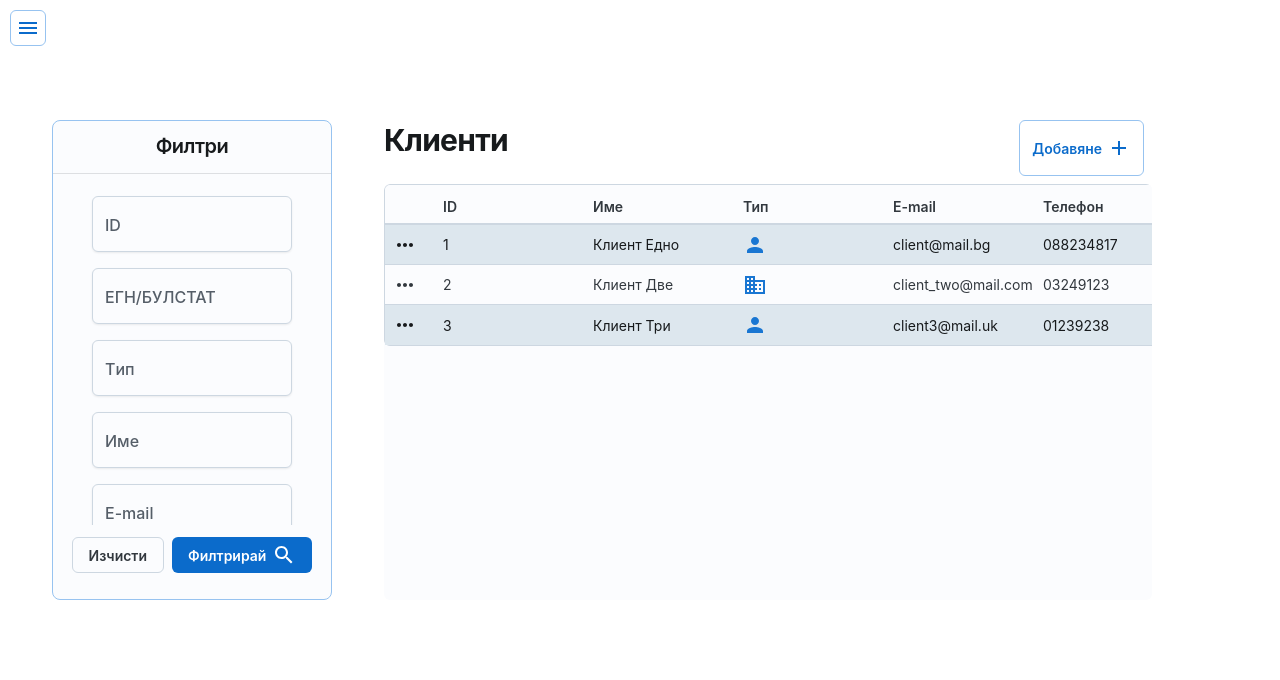
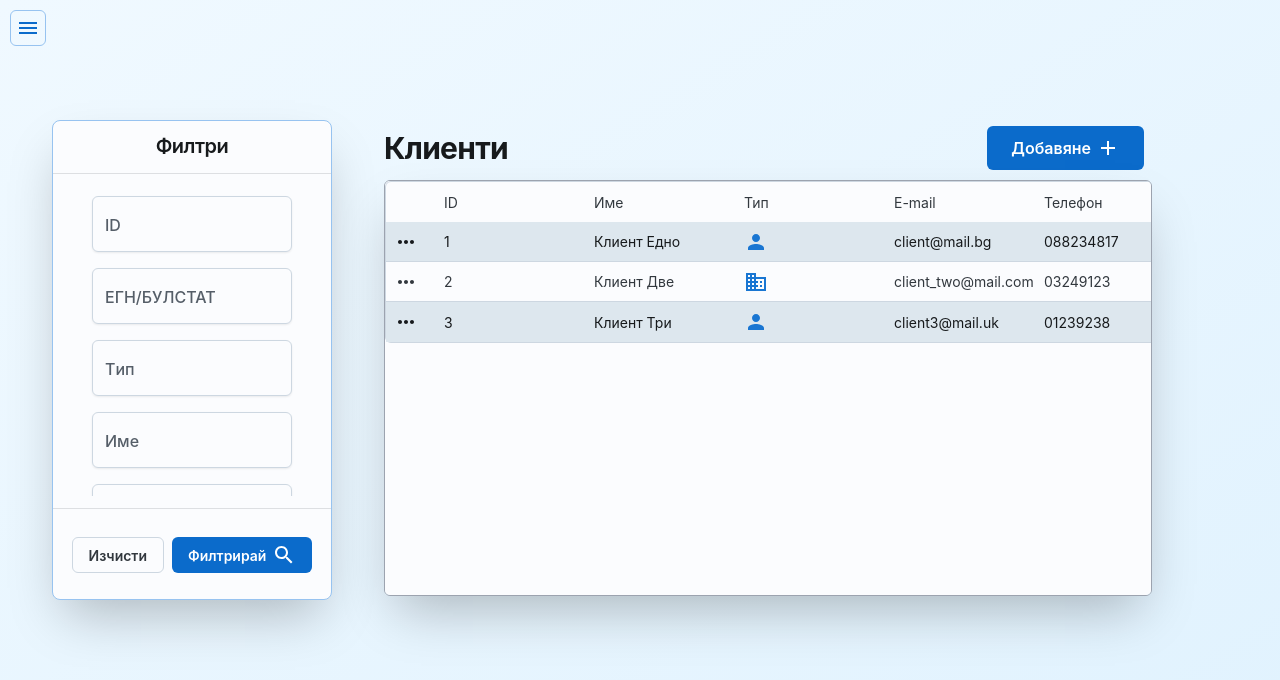
Before and after one commit to PreslavGit/BRS-4, a React (Vite) app: page /clients in a window 1280 px wide. Shown: the top 680 px of the page. Built offline with nearby package versions, Linux system fonts and the light colour scheme; sample sign-in values are in the browser's storage; a web font is replaced by a local one.

Commit message:
added background

```diff
--- a/src/Components/DataTable.tsx
+++ b/src/Components/DataTable.tsx
@@ -28,18 +28,18 @@ export function DataTable<T>({ headers, data, tableName, url, hideAction, addURL
 
     return (
         <div className="w-full h-[60vh] mr-[10vw] max-w-[60vw]">
-            <div className={`w-full h-[7vh] pr-2 mb-[1vh] flex flex-row justify-between`} key={'actionHeader'}>
+            <div className={`w-full h-[7vh] pr-2 mb-[0.5vh] flex flex-row justify-between items-center`} key={'actionHeader'}>
                 <Typography level='h2'>{tableName}</Typography>
-                <Button size="sm" variant="outlined" onClick={() => n(addLink)}>Добавяне <Add sx={{ marginLeft: '5px', }} /></Button>
+                <Button size="lg" variant="solid" onClick={() => n(addLink)} sx={{paddingX: '-5px'}}>Добавяне <Add sx={{ marginLeft: '5px', }} /></Button>
             </div>
-            <Sheet sx={{ height: '52vh', overflow: 'auto', borderRadius: 'sm' }}>
+            <Sheet sx={{ height: '52vh', overflow: 'auto', borderRadius: 'sm', boxShadow: '0 25px 50px -12px rgb(0 0 0 / 0.25)', border: 'solid 1px rgb(156 163 175)' }}>
                 <Table variant="outlined" hoverRow stickyHeader stripe={'odd'}>
                     <thead>
                         <tr className="h-[30px]">
-                            <th className={`w-[50px] ${hideAction ? 'hidden' : ''}`} key={'actionHeader'}></th>
+                            <td className={`w-[50px] border-0 ${hideAction ? 'hidden' : ''}`} key={'actionHeader'}></td>
                             {Object.keys(headers).map(h => {
                                 const key = h as keyof T;
-                                return <th key={headers[key]} className="w-[150px]">{headers[key]}</th>
+                                return <td key={headers[key]} className="w-[150px] rounded">{headers[key]}</td>
                             })}
                         </tr>
                     </thead>
--- a/src/Components/Layout.tsx
+++ b/src/Components/Layout.tsx
@@ -1,5 +1,5 @@
-import { Diversity3, Logout, Menu, ProductionQuantityLimits, ProductionQuantityLimitsTwoTone, ShoppingCart, SupervisorAccount, TextSnippet } from "@mui/icons-material";
-import { IconButton, List, ListItemButton, ModalClose, Typography } from "@mui/joy";
+import { Diversity3, Logout, Menu, ShoppingCart, SupervisorAccount, TextSnippet } from "@mui/icons-material";
+import { IconButton, List, ListItemButton, ModalClose } from "@mui/joy";
 import Drawer from "@mui/joy/Drawer/Drawer";
 import { useState } from "react";
 import { NavLink, Outlet } from "react-router-dom";
@@ -12,7 +12,7 @@ export function Layout() {
     const [drawerOpen, setDrawerOpen] = useState(false)
 
     return (
-        <>
+        <div className="h-screen bg-gradient-to-br from-sky-50 to-sky-100">
             <IconButton variant="outlined" color="primary" onClick={() => setDrawerOpen(true)} sx={{ margin: '10px' }}>
                 <Menu />
             </IconButton>
@@ -43,9 +43,11 @@ export function Layout() {
                             </ListItemButton>
                         </NavLink>
                     </List>
-                    <IconButton variant="plain" color="danger" onClick={() => setDrawerOpen(true)} sx={{ margin: '10px' }}>
-                        <NavLink to={`login`} onClick={() => localStorage.removeItem('logged')} className={'mr-4'}>Излизане</NavLink>
-                        <Logout />
+                    <IconButton variant="plain" color="danger" onClick={() => localStorage.removeItem('logged')} sx={{ margin: '10px' }}>
+                        <NavLink to={`login`} className={'mr-4 w-full'}>
+                            Излизане
+                            <Logout sx={{marginLeft: '10px'}}/>
+                        </NavLink>
                     </IconButton>
                 </div>
             </Drawer>
@@ -58,6 +60,6 @@ export function Layout() {
             }
 
             <Outlet />
-        </>
+        </div>
     )
 }
--- a/src/Components/TableFilter.tsx
+++ b/src/Components/TableFilter.tsx
@@ -30,7 +30,7 @@ export function TableFilter({ formInputs, url, fetcher, setData }: props) {
     }
 
     return (
-        <Card sx={{ width: '280px', height: '60vh', padding: '10px', margin: 'auto' }} color="primary">
+        <Card sx={{ width: '280px', height: '60vh', padding: '10px', margin: 'auto', boxShadow: '0 25px 50px -12px rgb(0 0 0 / 0.25)' }} color="primary">
             <Typography level="h4" textAlign='center'>Филтри</Typography>
             <Divider />
             <div className="overflow-y-scroll h-full flex flex-col">
@@ -40,7 +40,8 @@ export function TableFilter({ formInputs, url, fetcher, setData }: props) {
                     })}
                 </Stack>
             </div>
-            <div className="flex justify-center gap-2 mb-4">
+            <Divider />
+            <div className="flex justify-center gap-2 my-4">
                 <Button variant="outlined" color="neutral" onClick={clearForm}>Изчисти</Button>
                 <Button variant="solid" color="primary" onClick={getFiltered}>Филтрирай<Search sx={{ marginLeft: '6px' }} /></Button>
             </div>
--- a/src/Components/Tabs/Clients/ManageClient.tsx
+++ b/src/Components/Tabs/Clients/ManageClient.tsx
@@ -53,8 +53,8 @@ export function ManageClient({ type }: { type: 'Add' | 'Edit'}) {
     }
 
     return (
-        <div className="sm:w-[600px] w-[300px] p-4 rounded-xl border-blue-300 border-[1px] m-auto mt-12">
-            <Typography level="h3" sx={{ marginBottom: '10px' }}>{caption}</Typography>
+        <div className="sm:w-[600px] w-[300px] p-4 rounded-xl border-blue-300 border-[1px] m-auto mt-12 bg-gradient-to-tl from-sky-50 to-sky-100 shadow-xl">
+            <Typography level="h2" sx={{ margin: '10px', marginBottom: '20px' }}>{caption}</Typography>
             <Stack spacing={2} direction="row" flexWrap="wrap" useFlexGap justifyContent={'center'}>
                 {(Object.keys(labels) as (keyof Client)[]).map((i, ind) => {
                     if(ind === 0 && type === "Add") return null
--- a/src/Components/Tabs/Companies/ManageCompany.tsx
+++ b/src/Components/Tabs/Companies/ManageCompany.tsx
@@ -40,8 +40,8 @@ export function ManageCompany({ type }: { type: 'Add' | 'Edit'}) {
     }
 
     return (
-        <div className="sm:w-[600px] w-[300px] p-4 rounded-xl border-blue-300 border-[1px] m-auto mt-12">
-            <Typography level="h3" sx={{ marginBottom: '10px' }}>{caption}</Typography>
+        <div className="sm:w-[600px] w-[300px] p-4 rounded-xl border-blue-300 border-[1px] m-auto mt-12 bg-gradient-to-tl from-sky-50 to-sky-100 shadow-xl">
+            <Typography level="h2" sx={{ margin: '10px', marginBottom: '20px' }}>{caption}</Typography>
             <Stack spacing={2} direction="row" flexWrap="wrap" useFlexGap justifyContent={'center'}>
                 {(Object.keys(labels) as (keyof Company)[]).map((i, ind) => {
                     if(ind === 0 && type === "Add") return null
--- a/src/Components/Tabs/Policies/ManagePolicy.tsx
+++ b/src/Components/Tabs/Policies/ManagePolicy.tsx
@@ -91,8 +91,8 @@ export function ManagePolicy({ type }: { type: 'Add' | 'Edit'}) {
     }
 
     return (
-        <div className="sm:w-[600px] w-[300px] p-4 rounded-xl border-blue-300 border-[1px] m-auto mt-12">
-            <Typography level="h3" sx={{ marginBottom: '10px' }}>{caption}</Typography>
+        <div className="sm:w-[600px] w-[300px] p-4 rounded-xl border-blue-300 border-[1px] m-auto mt-12 bg-gradient-to-tl from-sky-50 to-sky-100 shadow-xl">
+            <Typography level="h2" sx={{ margin: '10px', marginBottom: '20px' }}>{caption}</Typography>
             <Stack spacing={2} direction="row" flexWrap="wrap" useFlexGap justifyContent={'center'}>
                 {(Object.keys(labels) as (keyof Policy)[]).map((i, ind) => {
                     if((ind === 0 || i === 'POLICY_DATE' || i === 'POLICY_ACTIVE' || i === 'POLICY_NO') && type === "Add") return null
--- a/src/Components/Tabs/Products/ManageProduct.tsx
+++ b/src/Components/Tabs/Products/ManageProduct.tsx
@@ -81,8 +81,8 @@ export function ManageProduct({ type }: { type: 'Add' | 'Edit'}) {
     }
 
     return (
-        <div className="sm:w-[600px] w-[300px] p-4 rounded-xl border-blue-300 border-[1px] m-auto mt-12">
-            <Typography level="h3" sx={{ marginBottom: '10px' }}>{caption}</Typography>
+        <div className="sm:w-[600px] w-[300px] p-4 rounded-xl border-blue-300 border-[1px] m-auto mt-12 bg-gradient-to-tl from-sky-50 to-sky-100 shadow-xl">
+            <Typography level="h2" sx={{ margin: '10px', marginBottom: '20px' }}>{caption}</Typography>
             <Stack spacing={2} direction="row" flexWrap="wrap" useFlexGap justifyContent={'center'}>
                 {(Object.keys(labels) as (keyof Product)[]).map((i, ind) => {
                     if((i == 'MODIF_DATE') && type === "Add") return null
```
